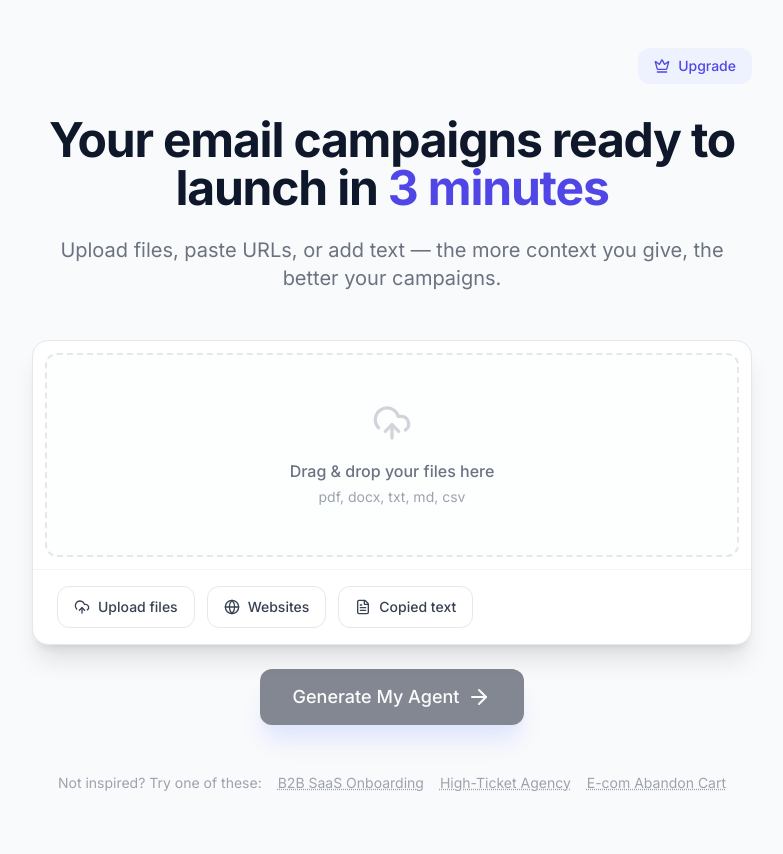
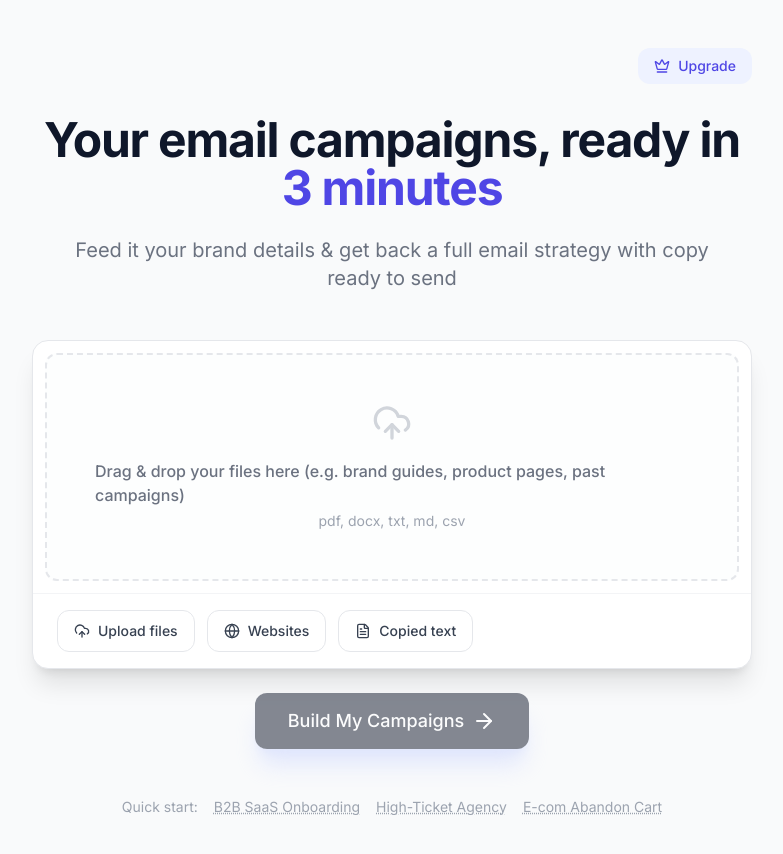
Before and after one commit to snowmanai-ops/Campaign-agent, a React (Vite) app: page /onboarding in a window 1280 px wide. Shown: the top 854 px of the page, without its empty margins (248-1031 px from the left). Built offline with nearby package versions, Linux system fonts and the light colour scheme.

Commit message:
Update onboarding page copy for clarity and action-oriented messaging
Co-Authored-By: Claude Opus 4.6 <noreply@anthropic.com>

```diff
--- a/pages/Onboarding.tsx
+++ b/pages/Onboarding.tsx
@@ -620,10 +620,10 @@ export const Onboarding: React.FC = () => {
       </header>
       <div className="mb-12 text-center">
         <h1 className="text-3xl sm:text-5xl font-bold text-slate-900 mb-6 tracking-tight">
-          Your email campaigns ready to launch in <span className="text-indigo-600">3 minutes</span>
+          Your email campaigns, ready in <span className="text-indigo-600">3 minutes</span>
         </h1>
         <p className="text-gray-500 text-lg sm:text-xl leading-relaxed max-w-2xl mx-auto">
-          Upload files, paste URLs, or add text — the more context you give, the better your campaigns.
+          Feed it your brand details & get back a full email strategy with copy ready to send
         </p>
       </div>
 
@@ -643,7 +643,7 @@ export const Onboarding: React.FC = () => {
         >
           <UploadCloud size={40} className={`transition-colors duration-200 ${isDragOver ? 'text-indigo-400' : 'text-gray-300'}`} />
           <p className={`font-medium text-base mt-4 transition-colors duration-200 ${isDragOver ? 'text-indigo-600' : 'text-gray-500'}`}>
-            {isDragOver ? 'Drop files here' : 'Drag & drop your files here'}
+            {isDragOver ? 'Drop files here' : 'Drag & drop your files here (e.g. brand guides, product pages, past campaigns)'}
           </p>
           <p className="text-gray-400 text-sm mt-1">
             pdf, docx, txt, md, csv
@@ -732,13 +732,13 @@ export const Onboarding: React.FC = () => {
           isLoading={isAnalyzing}
           className="h-14 px-8 text-lg rounded-full shadow-xl shadow-indigo-200 hover:shadow-indigo-300 hover:-translate-y-1 transition-all"
         >
-          {isAnalyzing ? "Analyzing Business..." : "Generate My Agent"} <ArrowRight className="ml-2" />
+          {isAnalyzing ? "Analyzing Business..." : "Build My Campaigns"} <ArrowRight className="ml-2" />
         </Button>
       </div>
 
       {/* Example suggestions */}
       <div className="mt-12 flex flex-wrap justify-center gap-4 text-sm text-gray-400">
-        <span>Not inspired? Try one of these:</span>
+        <span>Quick start:</span>
         <button
           onClick={() => addExampleSource("B2B SaaS Onboarding", "We offer a B2B SaaS analytics platform for enterprise sales teams that helps them close 20% more deals. Our platform integrates with existing CRM systems and provides real-time coaching during sales calls. We target VP of Sales and Sales Directors at mid-market companies with 50-500 employees. Our pricing starts at $299/month per seat with a 30-day free trial and money-back guarantee.")}
           className="hover:text-indigo-600 underline decoration-dotted cursor-pointer"
```
